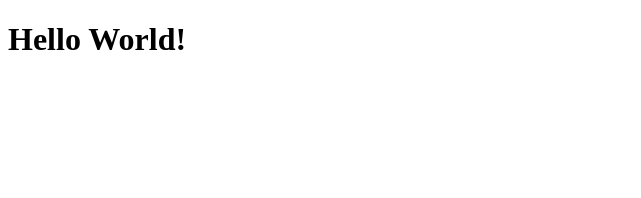
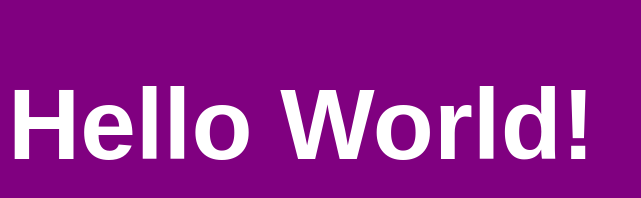
Before and after one commit to cmaissan/hello-world, a plain HTML site: page index.html in a window 1280 px wide. Shown: the whole page, without its empty margins (0-641 px from the left). Drawn offline with Linux system fonts and the light colour scheme.

Commit message:
Added styles

```diff
--- a/index.html
+++ b/index.html
@@ -2,6 +2,7 @@
 <html lang="en">
     <head>
         <title>My First Website</title>
+        <link rel="stylesheet" href="style.css">
     </head>
     <body>
         <h1>Hello World!</h1>
--- /dev/null
+++ b/style.css
@@ -0,0 +1,9 @@
+body {
+    background: purple;
+    color: white;
+}
+
+h1 {
+    font-family: Arial, sans-serif;
+    font-size: 100px;
+}
```
